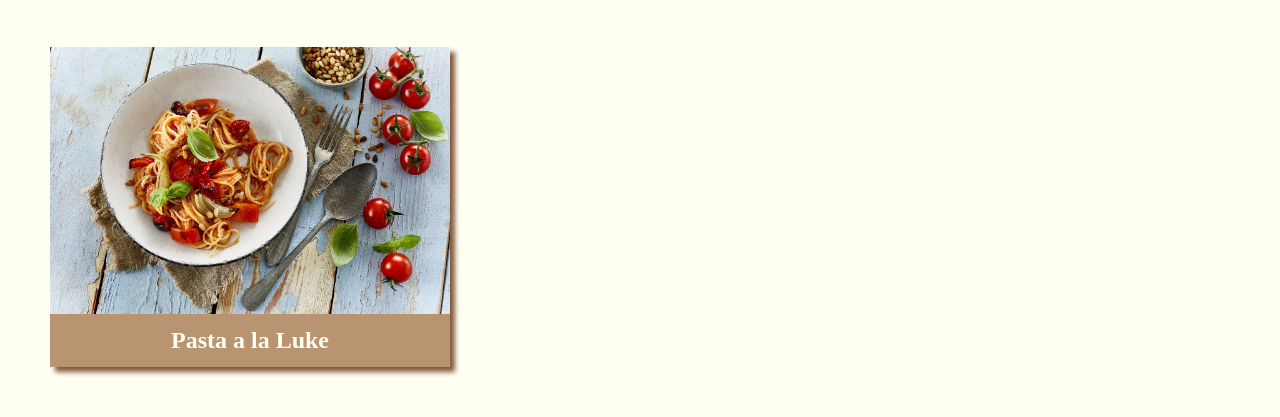
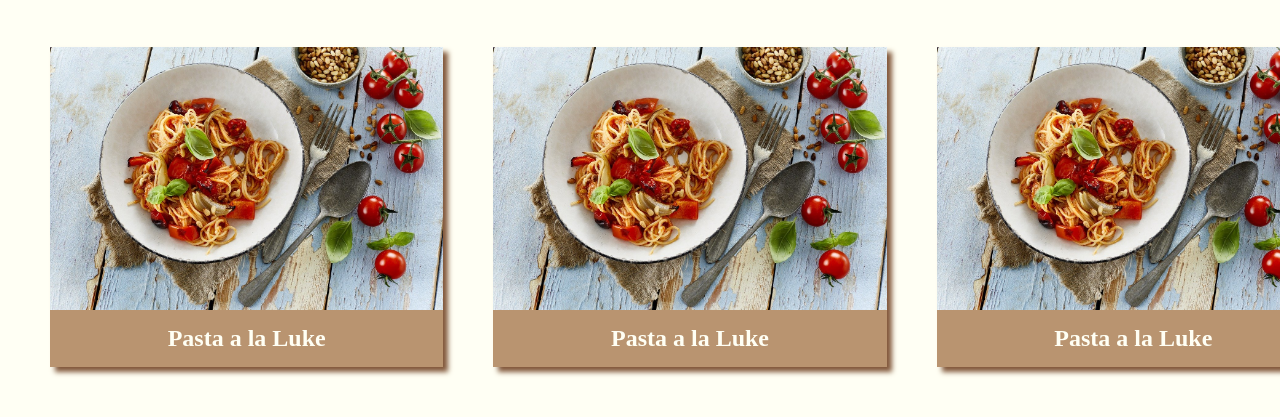
Before and after one commit to GrassTypeProgrammer/lukes-kitchen, a plain HTML site: page index.html in a window 1280 px wide. Shown: the part 171-588 px from the top of the page. Drawn offline with Linux system fonts and the light colour scheme.

Commit message:
Centered the recipie cards correctly and added the font property.

```diff
--- a/index.html
+++ b/index.html
@@ -37,7 +37,16 @@
 
         <div class="HomePage_root">
             <h1 class="HomePage_title">Luke's Kitchen</h1>
+            <div class="HomePage_content">
 
+                <div class="HomePage_row">
+                    <a class="RecipieCard_root" href="./pages/pastaALaLuke.html">
+                        <img class="RecipieCard_image" src="./images/pastaALaLuke.jpg" height="310" width="310">
+
+                        <div class="RecipieCard_content">
+                            <h2 class="RecipieCard_title">Pasta a la Luke</h2>
+                        </div>
+                    </a>
 
                     <a class="RecipieCard_root" href="./pages/pastaALaLuke.html">
                         <img class="RecipieCard_image" src="./images/pastaALaLuke.jpg" height="310" width="310">
@@ -47,6 +56,16 @@
                         </div>
                     </a>
 
+                    <a class="RecipieCard_root" href="./pages/pastaALaLuke.html">
+                        <img class="RecipieCard_image" src="./images/pastaALaLuke.jpg" height="310" width="310">
+
+                        <div class="RecipieCard_content">
+                            <h2 class="RecipieCard_title">Pasta a la Luke</h2>
+                        </div>
+                    </a>
+                </div>
+
+            </div>
         </div>
 
 
--- a/styles.css
+++ b/styles.css
@@ -40,7 +40,18 @@ a{
     margin-bottom: 50px;
 }
 
+.HomePage_row{
+    display: flex;
+    flex-direction: row;
+    gap: 50px;
+    justify-content: center;
+}
 
+.HomePage_content{
+    display: flex;
+    flex-direction: column;
+    gap: 50px;
+}
 
 .RecipieCard_root{
     display: flex;
@@ -60,7 +71,8 @@ a{
 .RecipieCard_title{
     text-align: center;
     margin: 0;
-    color: var(--primary)
+    color: var(--primary);
+    font-family: 'Times New Roman', Times, serif;
 }
 
 .RecipieCard_image{
@@ -103,6 +115,7 @@ a{
 .Navbar_name{
     color:var(--primary);
     font-size: 24px;
+    font-family: 'Times New Roman', Times, serif;
 }
 
 .Navbar_buttons{
@@ -121,6 +134,7 @@ a{
     display: flex;
     flex-direction: column;
     font-size: 24px;
+    font-family: 'Times New Roman', Times, serif;
 }
 
 .Navbar_button:hover{
```
Lines whose indentation alone changed are shown as unchanged.
